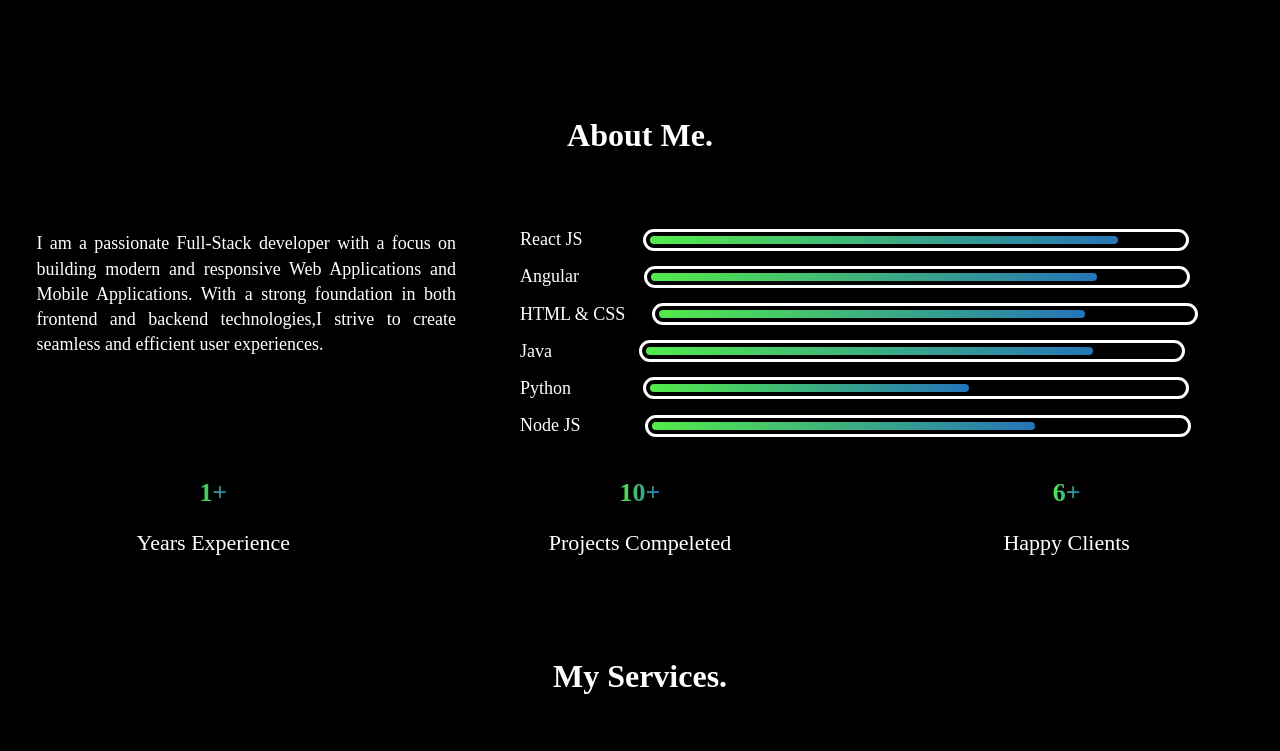
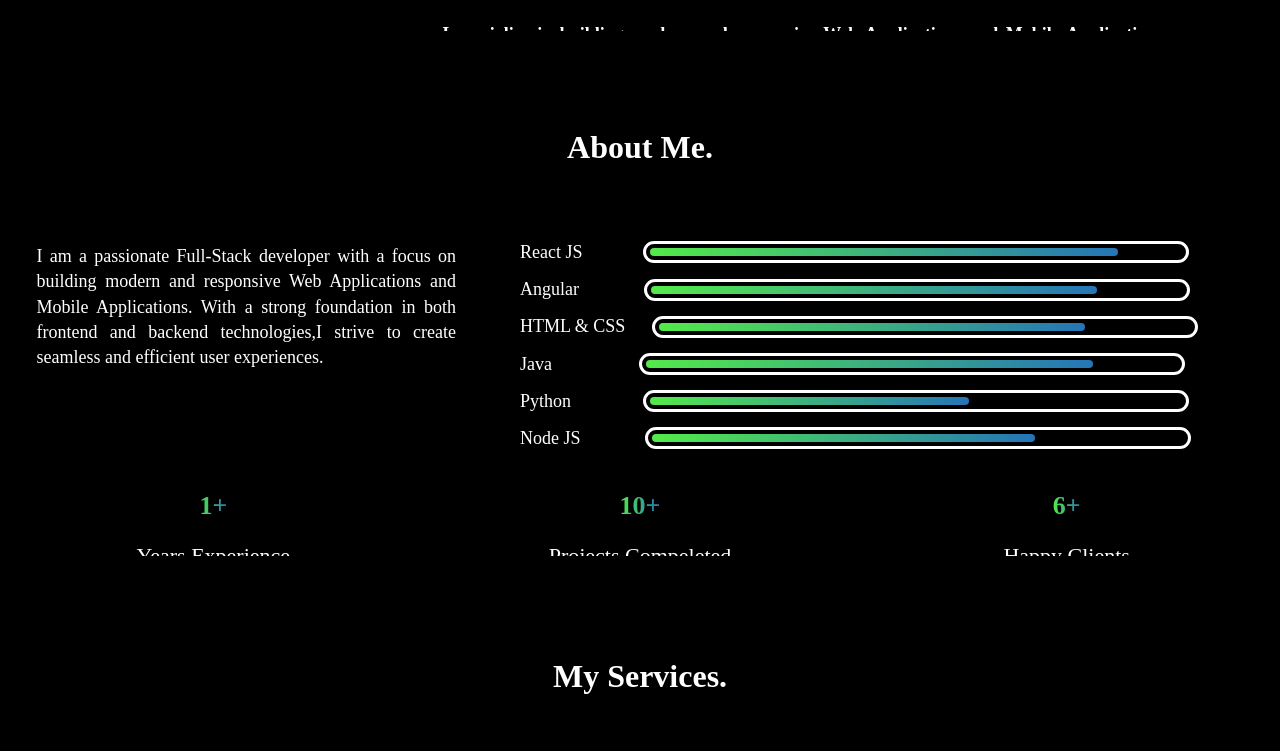
Before and after one commit to KeshaCodeolima/MY-Portfolio, a React (Create React App) app in the folder my-portfolio/: page / in a window 1280 px wide. Shown: the part 476-1227 px from the top of the page. Built offline with nearby package versions, Linux system fonts and the light colour scheme.

Commit message:
Add scroll animation to about page

```diff
--- a/my-portfolio/src/Componets/AboutMe.css
+++ b/my-portfolio/src/Componets/AboutMe.css
@@ -1,6 +1,6 @@
 .aboutmain{
     background-color: black;
-    margin-top: 38%;
+    margin-top: 39%;
     position: absolute;
     left: 0;
     width: 100%;
--- a/my-portfolio/src/Componets/AboutMe.jsx
+++ b/my-portfolio/src/Componets/AboutMe.jsx
@@ -1,7 +1,12 @@
-import React from 'react'
+import React, { useEffect } from 'react'
 import './AboutMe.css';
+import AoS from 'aos';
+import 'aos/dist/aos.css'
 
 function AboutMe() {
+  useEffect(()=>{
+    AoS.init({duration:3000})
+  },[])
   return (
     <>
     <div className="aboutmain" id='aboutme'>
@@ -9,10 +14,10 @@ function AboutMe() {
         <h1>About Me.</h1>
       </div>
       <div className="iteam">
-        <div className="textAbout">
+        <div className="textAbout" data-aos="zoom-in-right">
           <p className='text1'>I am a passionate Full-Stack developer with a focus on building modern and responsive Web Applications and Mobile Applications. With a strong foundation in both frontend and backend technologies,I strive to create seamless and efficient user experiences.</p>
         </div>
-        <div className="lang">
+        <div className="lang" data-aos="fade-left">
           <div className="langlabel-container">
             <label htmlFor="" className='langlabel'>React JS</label>
             <div className="linerwidth">
@@ -52,7 +57,7 @@ function AboutMe() {
           </div>
         </div>
       </div>
-      <div className="experience1">
+      <div className="experience1" data-aos="flip-down">
         <div className="experiencetext">
           <span>1+</span>
           <p>Years Experience</p>
```
